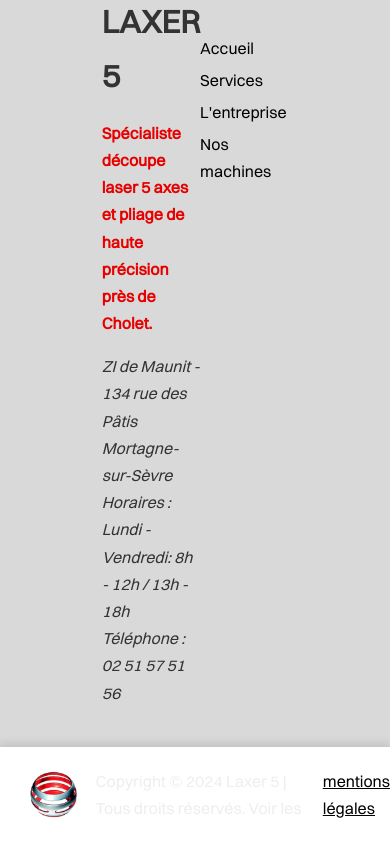
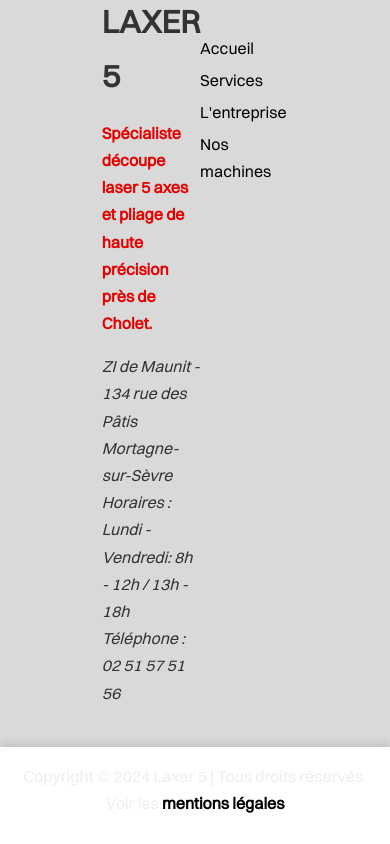
Before and after one commit to lucasA49/Laxer-5, a React (Vite) app in the folder client/: page /entreprise in a window 390 px wide. Shown: the part 3778-4622 px from the top of the page. Built offline with nearby package versions, Linux system fonts and the light colour scheme.

Commit message:
responsive footer

```diff
--- a/client/src/components/BodyServices.jsx
+++ b/client/src/components/BodyServices.jsx
@@ -65,7 +65,7 @@
           <div className="title-specifications">
             <p>Spécifications</p>
           </div>
-          <div className="services-text">
+          <div className="service-title">
             <p>Découpe Laser 5 Axes</p>
           </div>
         </div>
@@ -135,6 +135,9 @@
               </div>
             </Carousel>
           </div>
+          <div className="title-specification-mobile">
+            <p>Spécifications</p>
+          </div>
         </div>
 
         {/* Deuxième élément */}
@@ -142,7 +145,7 @@
           <div className="title-specifications">
             <p>Spécifications</p>
           </div>
-          <div className="services-text">
+          <div className="service-title">
             <p>Découpe Laser 3 Axes</p>
           </div>
         </div>
@@ -201,6 +204,9 @@
               </div>
             </Carousel>
           </div>
+          <div className="title-specification-mobile">
+            <p>Spécifications</p>
+          </div>
         </div>
 
         {/* Troisième élément */}
@@ -208,7 +214,7 @@
           <div className="title-specifications">
             <p>Spécifications</p>
           </div>
-          <div className="services-text">
+          <div className="service-title">
             <p>Pliage</p>
           </div>
         </div>
@@ -267,6 +273,9 @@
               </div>
             </Carousel>
           </div>
+          <div className="title-specification-mobile">
+            <p>Spécifications</p>
+          </div>
         </div>
       </div>
     </div>
--- a/client/src/components/Footer.jsx
+++ b/client/src/components/Footer.jsx
@@ -5,10 +5,9 @@
 function Footer() {
   return (
     <footer className="footer">
+      <img className="logofooter" src={logo} alt="Logo" />
       <div className="footer-content">
-        <img className="logofooter" src={logo} alt="Logo" />
-        <p className=" textfooter">
-          {" "}
+        <p className="textfooter">
           Copyright © 2024 Laxer 5 | Tous droits réservés. Voir les{" "}
           <Link className="lienmentionslegales" to="/mentions-legales">
             mentions légales
--- a/client/src/style/BodyServices.css
+++ b/client/src/style/BodyServices.css
@@ -25,6 +25,12 @@
   padding-right: 138px;
   padding-left: 9rem;
   border-right: 1px solid #ddd;
+  font-size: 2rem;
+  font-weight: bold;
+}
+
+.service-title {
+  margin-left: 2.5rem;
   font-size: 2rem;
   font-weight: bold;
 }
@@ -120,12 +126,111 @@
 }
 
 @media (max-width: 768px) {
+  .body-contener {
+    margin-top: 10rem;
+    margin-bottom: 2rem;
+    height: auto;
+  }
+
   .service-item {
+    display: flex;
     flex-direction: column;
+    align-items: center;
+    padding: 20px;
+    margin: 1rem 0;
+    height: auto;
+    box-shadow: none;
+    background-color: transparent;
+  }
+
+  /* Réorganiser les éléments dans l'ordre souhaité */
+  .subheader {
+    box-shadow: 0 10px 20px rgba(0, 0, 0, 0.1);
+    background-color: white;
+    border-radius: 20px;
+    height: 5rem;
+    margin-top: 2.27rem;
+    display: flex;
+    justify-content: center;
+    margin-left: 1rem;
+    margin-right: 1rem;
+  }
+
+  .title-specification-mobile {
+    order: 2;
+    font-size: 2rem;
+    font-weight: bold;
+    display: flex;
+    align-items: center;
+    box-shadow: 0 10px 20px rgba(0, 0, 0, 0.1);
+    background-color: white;
+    border-radius: 20px;
+    height: 5rem;
+    margin-top: 2.27rem;
+    padding: 20px;
+  }
+
+  .service-title {
+    order: 1;
+    display: flex;
+    align-items: center;
+  }
+
+  .service-title {
+    order: 1;
+    /* Place "Service Title" en haut */
+    font-size: 1.8rem;
+    font-weight: bold;
+    text-align: center;
+  }
+
+  .service-text {
+    order: 2;
+    /* Place "Service Text" entre les deux */
+    font-size: 1.2rem;
+    text-align: center;
+    margin-bottom: 1rem;
+  }
+
+  .carousel-container {
+    order: 2;
+    width: 100%;
+    height: auto;
+    margin-bottom: 1rem;
+  }
+
+  .carousel-image img {
+    width: 100%;
+    height: auto;
+    border-radius: 10px;
+  }
+
+  .service-text {
+    order: 3;
+    font-size: 1.2rem;
+    text-align: center;
+    margin: 1rem 0;
   }
 
   .specifications {
-    margin-bottom: 20px;
+    order: 5;
     border-right: none;
+    padding: 0;
+    font-size: 1rem;
+    text-align: center;
+    margin-top: 10px;
+  }
+
+  .title-specifications {
+    display: none;
+  }
+
+  .specifications li {
+    line-height: 2rem;
+    text-align: center;
+  }
+
+  .animated-number {
+    font-size: 1.2rem;
   }
 }
--- a/client/src/style/Footer.css
+++ b/client/src/style/Footer.css
@@ -1,14 +1,12 @@
-@import url("https://fonts.googleapis.com/css2?family=Poppins:wght@100;200;300;400;500;600;700;800&display=swap");
-
 .footer {
   margin: 0;
   background-color: #fff;
-  padding-left: 10px;
+  padding: 0 10px;
   height: 11.5vh;
   bottom: 0;
   display: flex;
   align-items: center;
-  justify-content: space-between;
+  justify-content: space-between; /* Espace entre les éléments */
   width: 100%;
   box-shadow: 0 -4px 8px rgba(0, 0, 0, 0.1);
   position: relative;
@@ -16,24 +14,57 @@
   z-index: 1000;
 }
 
-.footer-content {
-  display: flex;
-  width: 100%;
+.logofooter {
+  height: 60px;
+  margin-left: 10px; /* Ajoute un espacement à gauche */
+  flex-shrink: 0; /* Empêche le logo de rétrécir */
 }
 
-.logofooter {
-  height: 60px;
-  margin: 0.8rem;
+.footer-content {
+  flex: 1; /* Permet au contenu de texte de prendre tout l'espace disponible */
+  display: flex;
+  justify-content: center; /* Centre le texte horizontalement */
+  text-align: center; /* Centre le texte dans son conteneur */
 }
 
 .textfooter {
-  display: flex;
-  align-items: center;
-  width: 100%;
-  justify-content: center;
+  font-size: 1rem;
+  display: inline; /* Assure que tout le texte et le lien soient sur la même ligne */
 }
 
 .lienmentionslegales {
-  margin-left: 0.5rem;
   color: black;
+  text-decoration: none;
+  font-weight: bold;
 }
+
+@media (max-width: 768px) {
+  .footer {
+    height: auto; /* Ajuste la hauteur pour les petits écrans */
+    flex-direction: column; /* Empile les éléments verticalement */
+    align-items: center; /* Centre les éléments */
+    justify-content: center; /* Centre les éléments */
+    padding: 1rem; /* Ajoute un peu d'espace autour */
+    width: 100%;
+  }
+
+  .logofooter {
+    display: none; /* Cacher le logo sur mobile */
+  }
+
+  .footer-content {
+    display: flex;
+    flex-direction: column; /* Empile les éléments verticalement */
+    align-items: center; /* Centre les éléments horizontalement */
+    justify-content: center; /* Centre les éléments verticalement */
+  }
+
+  .textfooter {
+    font-size: 1rem;
+  }
+
+  .lienmentionslegales {
+    font-size: 1rem; /* Réduit la taille de la police pour le lien */
+    text-decoration: none; /* Enlève la décoration du lien */
+  }
+}
```
